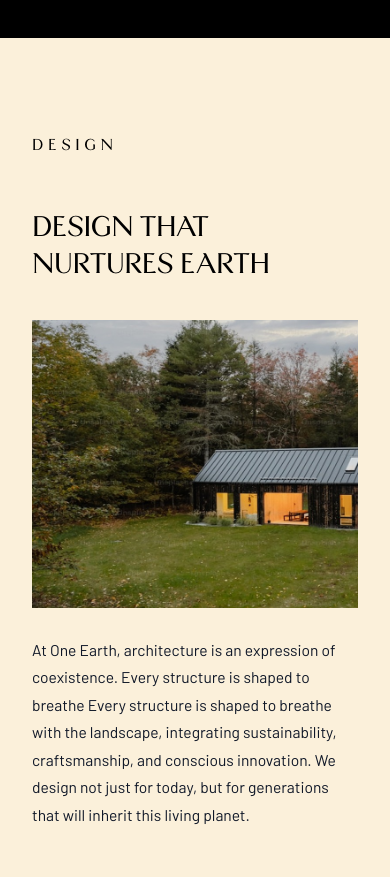
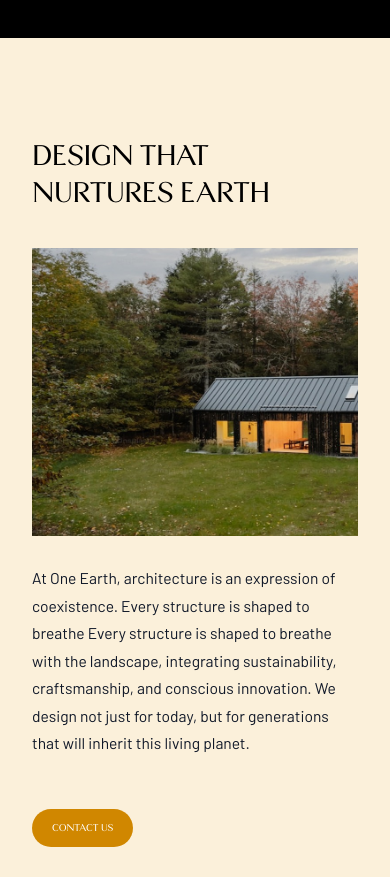
Before and after one commit to Manish546-gif/1EARTHEND1, a React (Vite) app: page / in a window 390 px wide. Shown: the part 4195-5072 px from the top of the page. Built offline with nearby package versions, Linux system fonts and the light colour scheme.

Commit message:
Changes to be committed: 	modified:   src/components/about/Origin.jsx 	modified:   src/components/home/OverDesign.jsx

```diff
--- a/src/components/about/Origin.jsx
+++ b/src/components/about/Origin.jsx
@@ -161,9 +161,9 @@ export default function Origin() {
           </div>
 
           {/* OUR VALUES */}
-          <div>
+          <div className="mt-6">
             <motion.h3
-              className="text-[clamp(16px,1.8vw,20px)] mt-4 font-semibold tracking-wide mb-4"
+              className="text-[clamp(16px,1.8vw,20px)] font-semibold tracking-wide mb-4"
               variants={textVariant}
               initial="hidden"
               whileInView="visible"
--- a/src/components/home/OverDesign.jsx
+++ b/src/components/home/OverDesign.jsx
@@ -93,7 +93,7 @@ export default function OverDesign() {
               >
                 <h5 className="tracking-[0.3em] text-black mt-4 sm:mt-6
                 text-[clamp(10px,1vw,14px)] font-normal">
-                  DESIGN
+
                 </h5>
               </motion.div>
 
@@ -187,23 +187,6 @@ export default function OverDesign() {
           {/* ================== MOBILE / TABLET VIEW ================== */}
           <div className="lg:hidden flex flex-col items-start mt-10 space-y-8 sm:space-y-10">
 
-            {/* DESIGN LABEL — same as EveryAbout */}
-            <motion.div
-              initial={{ y: 30, opacity: 0 }}
-              whileInView={{ y: 0, opacity: 1 }}
-              viewport={{ once: true }}
-              transition={{
-                duration: 0.8,
-                ease: [0.25, 0.46, 0.45, 0.94],
-                delay: 0.2,
-              }}
-            >
-              <h5 className="tracking-[0.3em] text-black font-normal mt-4 sm:mt-6
-              text-[clamp(14px,4vw,22px)]">
-                DESIGN
-              </h5>
-            </motion.div>
-
             {/* MOBILE HEADING — unchanged */}
             <div className="text-black tracking-tight mt-6 leading-[1.05] text-left">
               {["DESIGN THAT", "NURTURES EARTH"].map((line, i) => (
```
